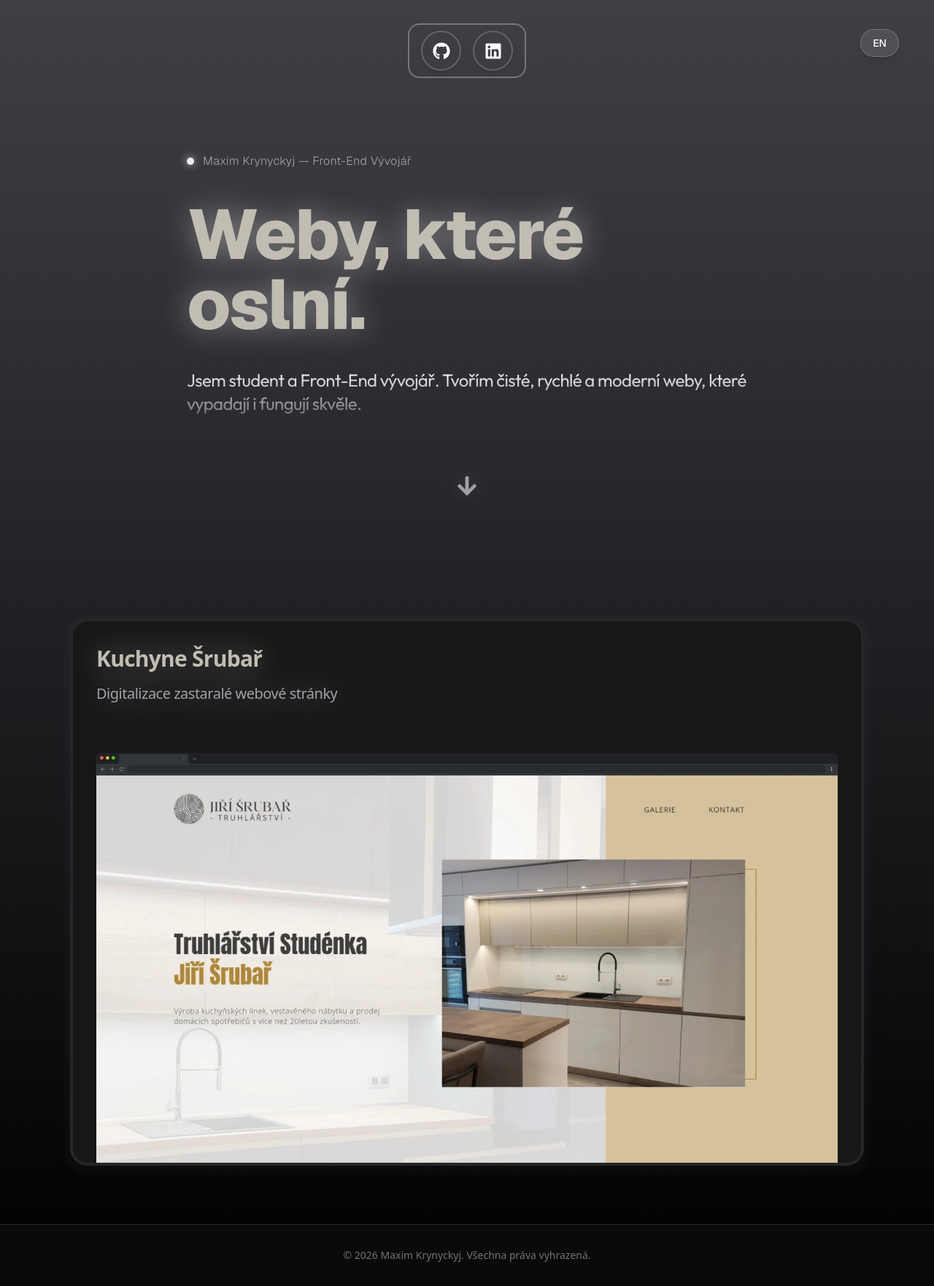
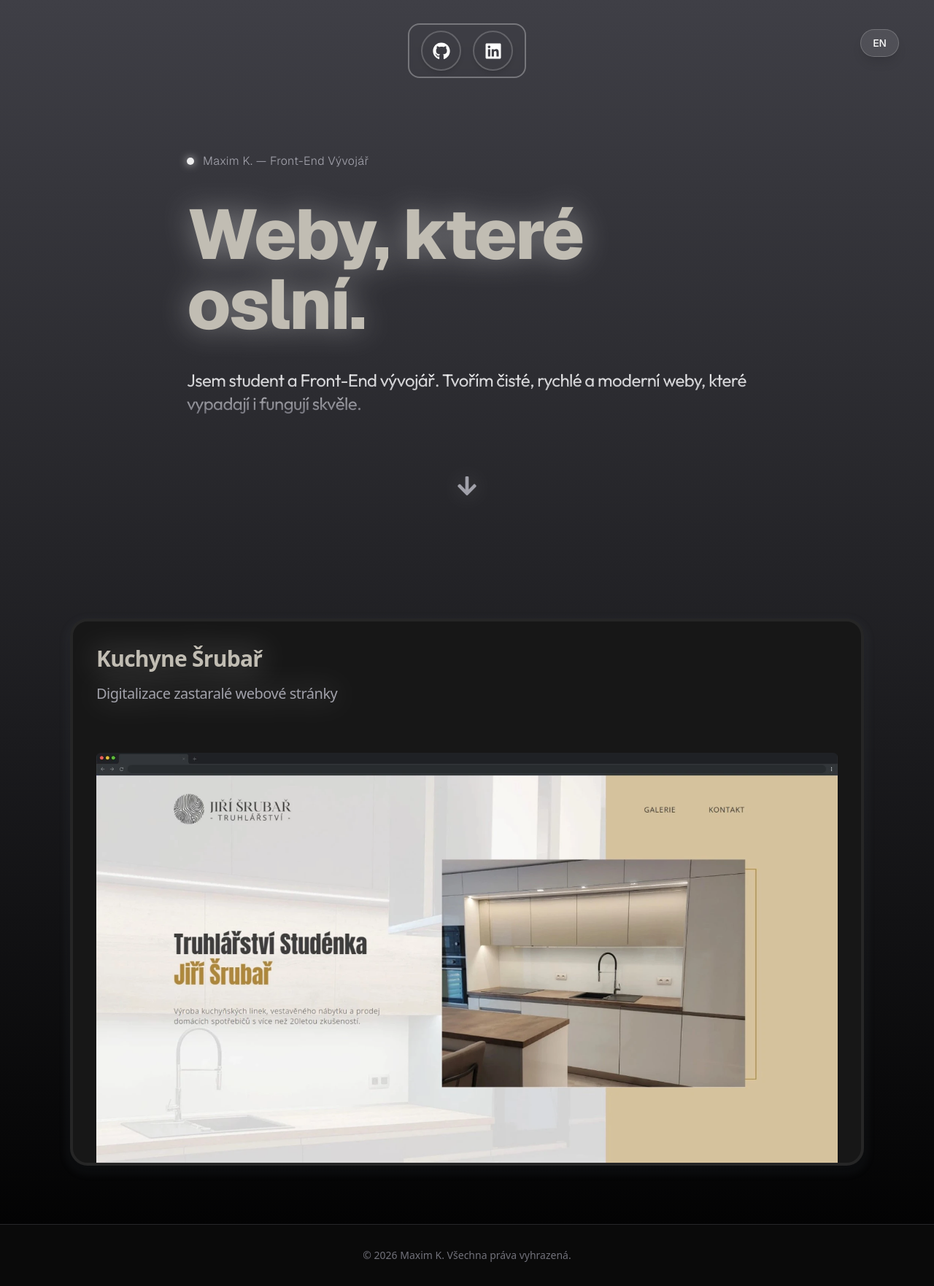
Before and after one commit to krynyckyj/moje-portfolio, a React (Vite) app: page / in a window 1280 px wide. Shown: the whole page at 73% size. Built offline with nearby package versions, Linux system fonts and the light colour scheme.

Commit message:
name change

```diff
--- a/src/i18n.js
+++ b/src/i18n.js
@@ -8,7 +8,7 @@ const resources = {
       hero: {
         title: "Weby, které oslní.",
         subtitle: "Jsem student a Front-End vývojář. Tvořím čisté, rychlé a moderní weby, které vypadají i fungují skvěle.",
-        role: "Maxim Krynyckyj — Front-End Vývojář"
+        role: "Maxim K. — Front-End Vývojář"
       },
       skills: {
         projects: "Vybrané projekty",
@@ -26,7 +26,7 @@ const resources = {
         info_four:  "NĚCO",
       },
       footer: {
-        name: " Maxim Krynyckyj. Všechna práva vyhrazená."
+        name: " Maxim K. Všechna práva vyhrazená."
       }
     }
   },
@@ -35,7 +35,7 @@ const resources = {
       hero: {
         title: "Websites with a soul.",
         subtitle: "I am a student and Front-End developer. I build clean, fast, and modern websites that look and feel good.",
-        role: "Maxim Krynyckyj — Front-End Developer"
+        role: "Maxim K. — Front-End Developer"
       },
       skills: {
         projects: "Selected Works",
@@ -53,7 +53,7 @@ const resources = {
         info_four:  "SMTHING",
       },
        footer: {
-        name: " Maxim Krynyckyj. All Rights Reserved."
+        name: " Maxim K. All Rights Reserved."
       }
     }
   }
```
